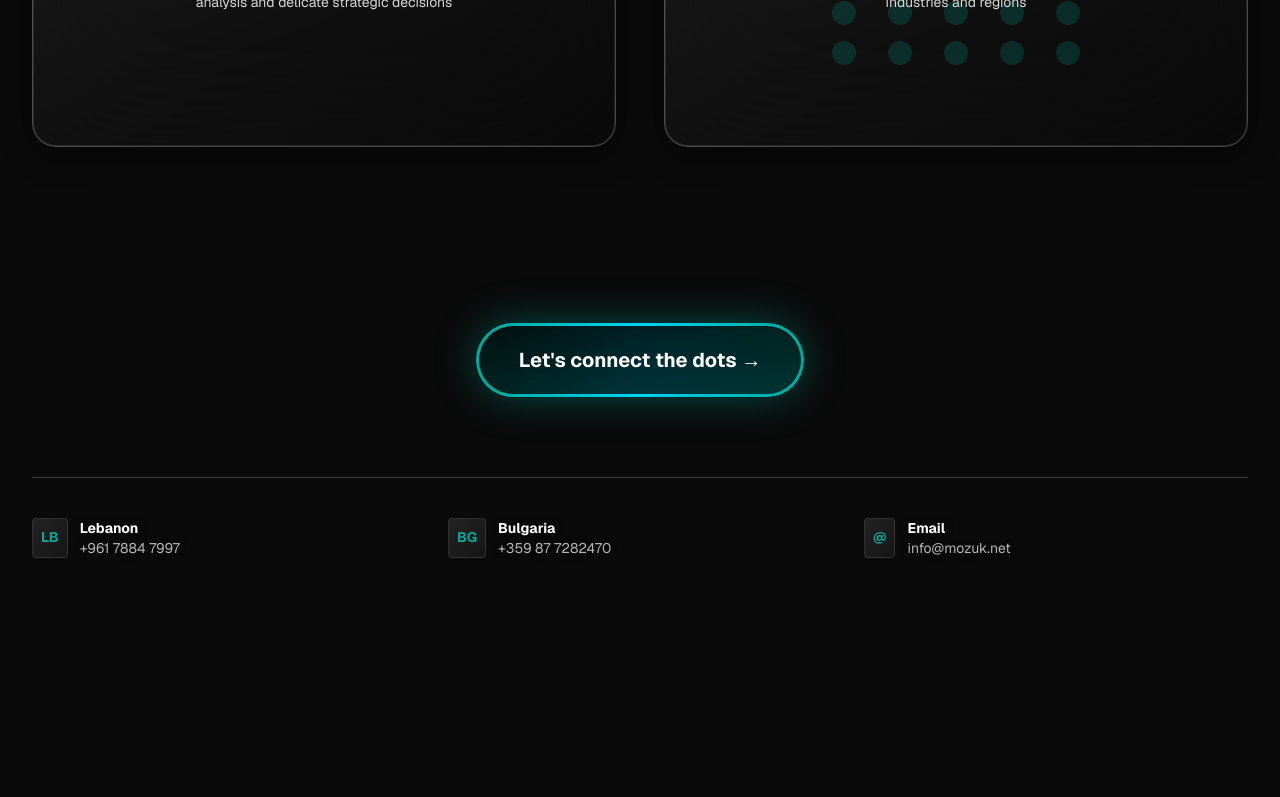
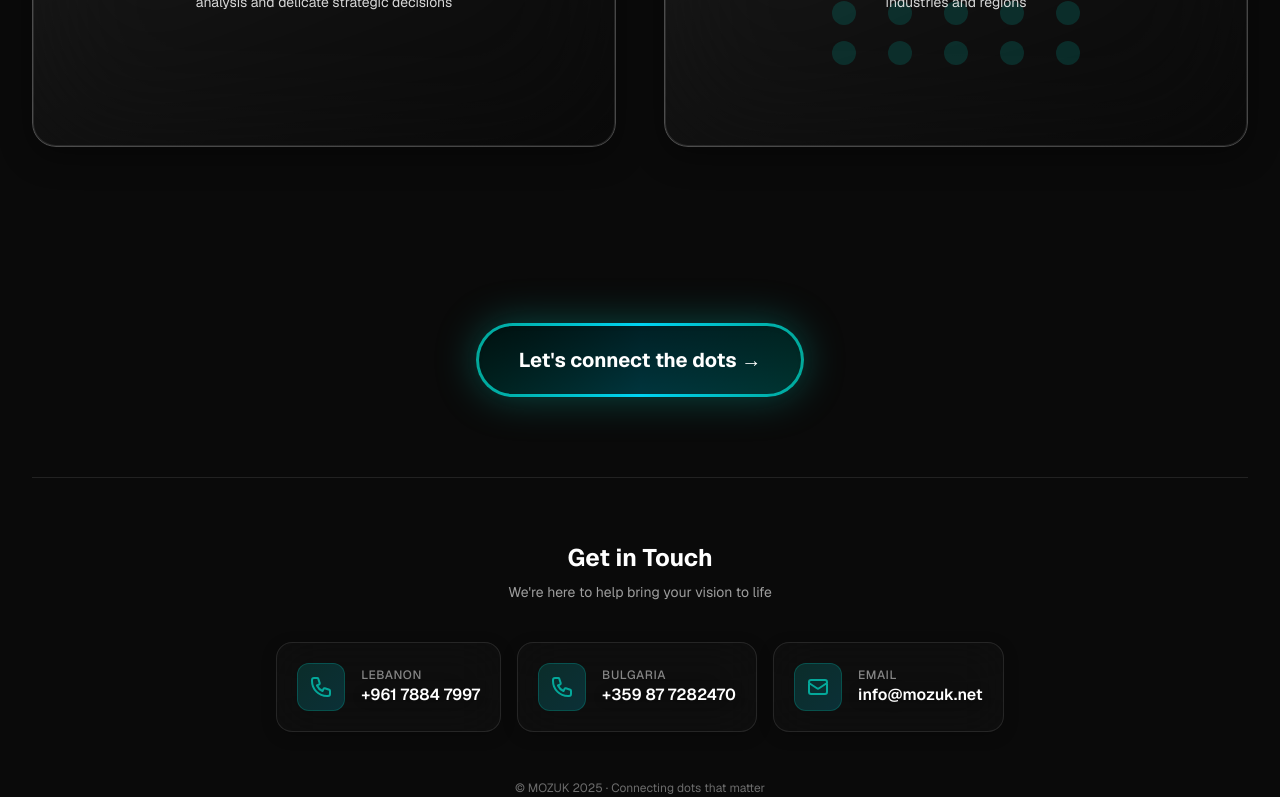
Before and after one commit to Drakhtar359/mozuk-site, a Next.js app in the folder apps/web/: page / in a window 1280 px wide. Shown: the part 2000-2797 px from the top of the page. Before the commit the page ends 2686 px from the top, so only its background shows below. Built offline with nearby package versions, Linux system fonts and the light colour scheme.

Commit message:
feat: modernize footer with centered contact cards and sleek design

```diff
--- a/apps/web/src/app/page.tsx
+++ b/apps/web/src/app/page.tsx
@@ -106,28 +106,65 @@ export default function Home() {
         </div>
       </section>
 
-      {/* Footer Info Area */}
-      <div className="grid grid-cols-1 md:grid-cols-3 gap-8 text-sm text-white/70 border-t border-white/20 pt-10">
-        <div className="flex gap-3 hover:text-white transition cursor-default">
-          <div className="p-2 rounded bg-gradient-to-br from-white/10 to-white/5 text-[var(--brand)] font-bold border border-white/10">LB</div>
-          <div>
-            <div className="font-bold text-white drop-shadow-[0_1px_4px_rgba(0,0,0,0.6)]">Lebanon</div>
-            <div className="drop-shadow-[0_1px_3px_rgba(0,0,0,0.5)]">+961 7884 7997</div>
-          </div>
+      {/* Modern Contact Footer */}
+      <div className="border-t border-white/10 pt-16 pb-8">
+        <div className="text-center mb-10">
+          <h3 className="text-2xl font-bold text-white mb-2">Get in Touch</h3>
+          <p className="text-white/60 text-sm">We're here to help bring your vision to life</p>
         </div>
-        <div className="flex gap-3 hover:text-white transition cursor-default">
-          <div className="p-2 rounded bg-gradient-to-br from-white/10 to-white/5 text-[var(--brand)] font-bold border border-white/10">BG</div>
-          <div>
-            <div className="font-bold text-white drop-shadow-[0_1px_4px_rgba(0,0,0,0.6)]">Bulgaria</div>
-            <div className="drop-shadow-[0_1px_3px_rgba(0,0,0,0.5)]">+359 87 7282470</div>
-          </div>
+
+        <div className="flex flex-col sm:flex-row items-center justify-center gap-4 max-w-4xl mx-auto">
+          {/* Lebanon */}
+          <a href="tel:+9617884799" className="group relative w-full sm:w-auto rounded-2xl overflow-hidden border border-white/10 bg-white/[0.02] backdrop-blur-xl hover:bg-white/[0.05] hover:border-[var(--brand)]/30 transition-all duration-300 shadow-[0_4px_16px_rgba(0,0,0,0.2)]">
+            <div className="absolute inset-0 bg-gradient-to-br from-[var(--brand)]/5 via-transparent to-transparent opacity-0 group-hover:opacity-100 transition-opacity duration-300"></div>
+            <div className="relative z-10 p-5 flex items-center gap-4">
+              <div className="flex-shrink-0 w-12 h-12 rounded-xl bg-gradient-to-br from-[var(--brand)]/20 to-cyan-500/20 flex items-center justify-center border border-[var(--brand)]/30">
+                <svg className="w-6 h-6 text-[var(--brand)]" fill="none" stroke="currentColor" viewBox="0 0 24 24">
+                  <path strokeLinecap="round" strokeLinejoin="round" strokeWidth={2} d="M3 5a2 2 0 012-2h3.28a1 1 0 01.948.684l1.498 4.493a1 1 0 01-.502 1.21l-2.257 1.13a11.042 11.042 0 005.516 5.516l1.13-2.257a1 1 0 011.21-.502l4.493 1.498a1 1 0 01.684.949V19a2 2 0 01-2 2h-1C9.716 21 3 14.284 3 6V5z" />
+                </svg>
+              </div>
+              <div className="text-left">
+                <div className="text-xs text-white/50 uppercase tracking-wider font-medium">Lebanon</div>
+                <div className="text-white font-semibold drop-shadow-[0_1px_4px_rgba(0,0,0,0.6)]">+961 7884 7997</div>
+              </div>
+            </div>
+          </a>
+
+          {/* Bulgaria */}
+          <a href="tel:+359877282470" className="group relative w-full sm:w-auto rounded-2xl overflow-hidden border border-white/10 bg-white/[0.02] backdrop-blur-xl hover:bg-white/[0.05] hover:border-[var(--brand)]/30 transition-all duration-300 shadow-[0_4px_16px_rgba(0,0,0,0.2)]">
+            <div className="absolute inset-0 bg-gradient-to-br from-[var(--brand)]/5 via-transparent to-transparent opacity-0 group-hover:opacity-100 transition-opacity duration-300"></div>
+            <div className="relative z-10 p-5 flex items-center gap-4">
+              <div className="flex-shrink-0 w-12 h-12 rounded-xl bg-gradient-to-br from-[var(--brand)]/20 to-cyan-500/20 flex items-center justify-center border border-[var(--brand)]/30">
+                <svg className="w-6 h-6 text-[var(--brand)]" fill="none" stroke="currentColor" viewBox="0 0 24 24">
+                  <path strokeLinecap="round" strokeLinejoin="round" strokeWidth={2} d="M3 5a2 2 0 012-2h3.28a1 1 0 01.948.684l1.498 4.493a1 1 0 01-.502 1.21l-2.257 1.13a11.042 11.042 0 005.516 5.516l1.13-2.257a1 1 0 011.21-.502l4.493 1.498a1 1 0 01.684.949V19a2 2 0 01-2 2h-1C9.716 21 3 14.284 3 6V5z" />
+                </svg>
+              </div>
+              <div className="text-left">
+                <div className="text-xs text-white/50 uppercase tracking-wider font-medium">Bulgaria</div>
+                <div className="text-white font-semibold drop-shadow-[0_1px_4px_rgba(0,0,0,0.6)]">+359 87 7282470</div>
+              </div>
+            </div>
+          </a>
+
+          {/* Email */}
+          <a href="mailto:info@mozuk.net" className="group relative w-full sm:w-auto rounded-2xl overflow-hidden border border-white/10 bg-white/[0.02] backdrop-blur-xl hover:bg-white/[0.05] hover:border-[var(--brand)]/30 transition-all duration-300 shadow-[0_4px_16px_rgba(0,0,0,0.2)]">
+            <div className="absolute inset-0 bg-gradient-to-br from-[var(--brand)]/5 via-transparent to-transparent opacity-0 group-hover:opacity-100 transition-opacity duration-300"></div>
+            <div className="relative z-10 p-5 flex items-center gap-4">
+              <div className="flex-shrink-0 w-12 h-12 rounded-xl bg-gradient-to-br from-[var(--brand)]/20 to-cyan-500/20 flex items-center justify-center border border-[var(--brand)]/30">
+                <svg className="w-6 h-6 text-[var(--brand)]" fill="none" stroke="currentColor" viewBox="0 0 24 24">
+                  <path strokeLinecap="round" strokeLinejoin="round" strokeWidth={2} d="M3 8l7.89 5.26a2 2 0 002.22 0L21 8M5 19h14a2 2 0 002-2V7a2 2 0 00-2-2H5a2 2 0 00-2 2v10a2 2 0 002 2z" />
+                </svg>
+              </div>
+              <div className="text-left">
+                <div className="text-xs text-white/50 uppercase tracking-wider font-medium">Email</div>
+                <div className="text-white font-semibold drop-shadow-[0_1px_4px_rgba(0,0,0,0.6)]">info@mozuk.net</div>
+              </div>
+            </div>
+          </a>
         </div>
-        <div className="flex gap-3 hover:text-white transition cursor-default">
-          <div className="p-2 rounded bg-gradient-to-br from-white/10 to-white/5 text-[var(--brand)] font-bold border border-white/10">@</div>
-          <div>
-            <div className="font-bold text-white drop-shadow-[0_1px_4px_rgba(0,0,0,0.6)]">Email</div>
-            <div className="drop-shadow-[0_1px_3px_rgba(0,0,0,0.5)]">info@mozuk.net</div>
-          </div>
+
+        <div className="text-center mt-12 text-white/40 text-xs">
+          © MOZUK 2025 · Connecting dots that matter
         </div>
       </div>
     </main>
```
